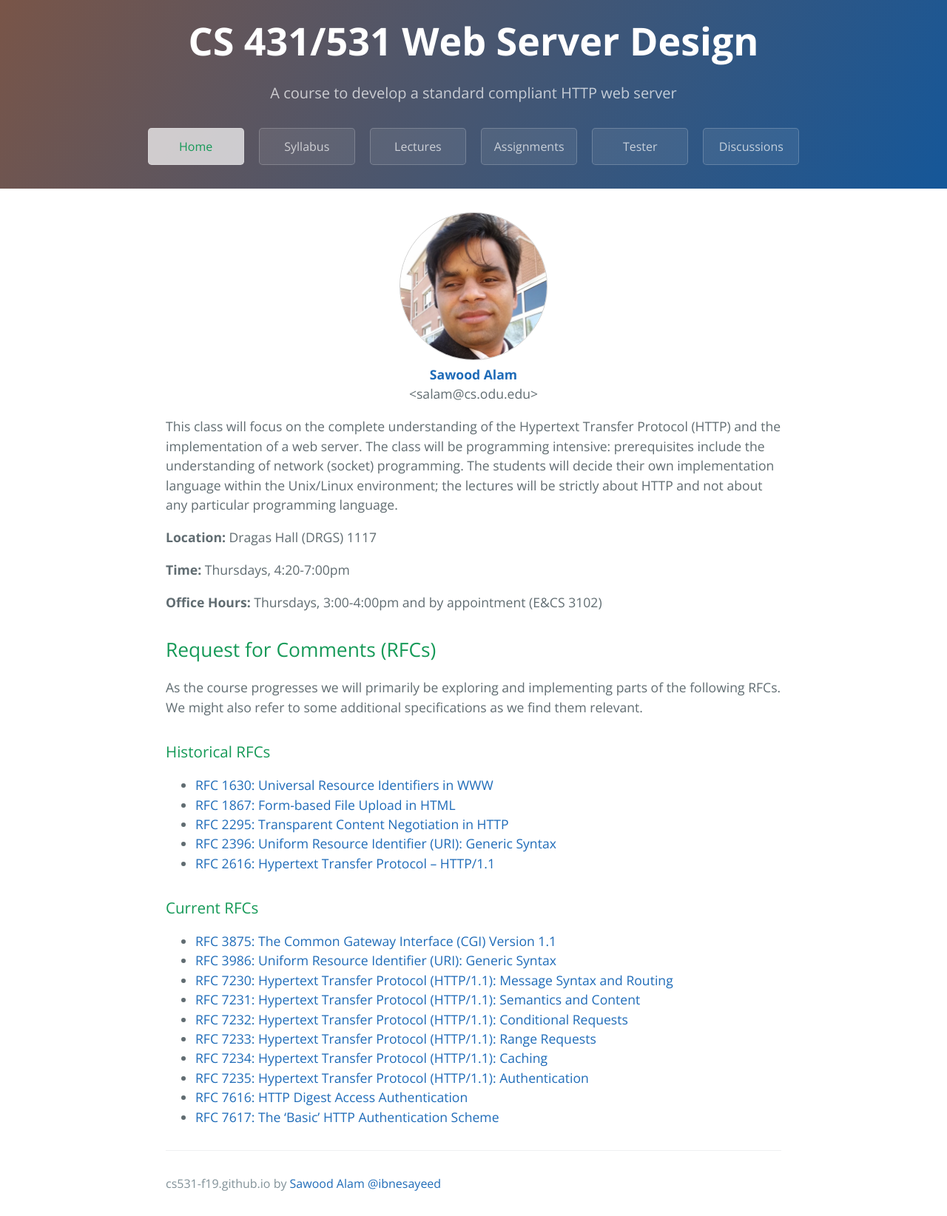
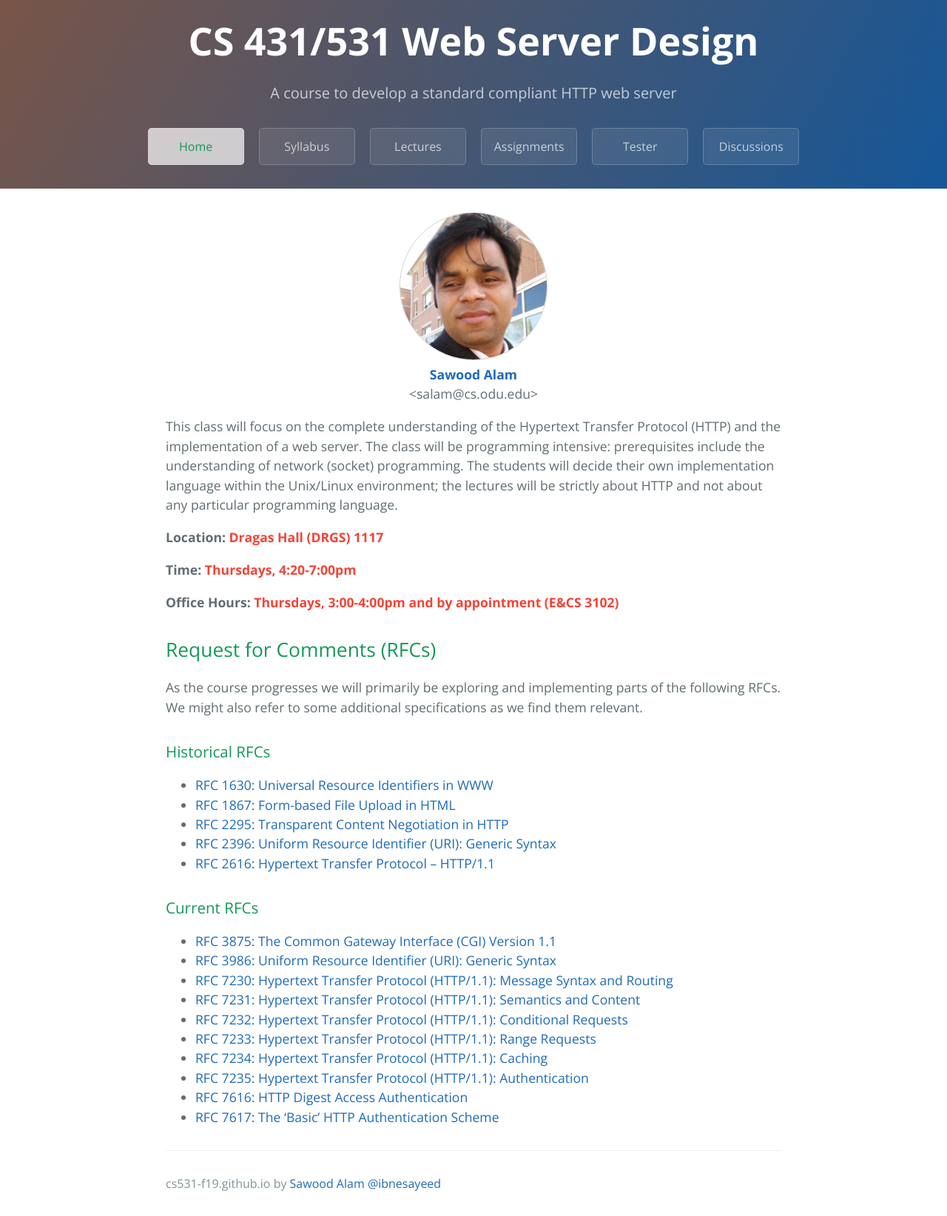
Before and after one commit to cs531-f19/cs531-f19.github.io, a Jekyll site: the page built from index.md, in a window 1280 px wide. Shown: the whole page at 74% size. Built offline with Jekyll 4.4.1, drawn with Linux system fonts in a browser that asks for light colours; the repository's description, which GitHub fills in, is left out.

Commit message:
Highlight highlights

```diff
--- a/_includes/highlights.md
+++ b/_includes/highlights.md
@@ -1,5 +1,5 @@
-**Location:** {{ site.data.course.location }}
+<p><strong>Location:</strong> <span class="important">{{ site.data.course.location }}</span></p>
 
-**Time:** {{ site.data.course.timing }}
+<p><strong>Time:</strong> <span class="important">{{ site.data.course.timing }}</span></p>
 
-**Office Hours:** {{site.data.course.officehours}} ({{site.data.course.office}})
+<p><strong>Office Hours:</strong> <span class="important">{{site.data.course.officehours}} ({{site.data.course.office}})</span></p>
```
